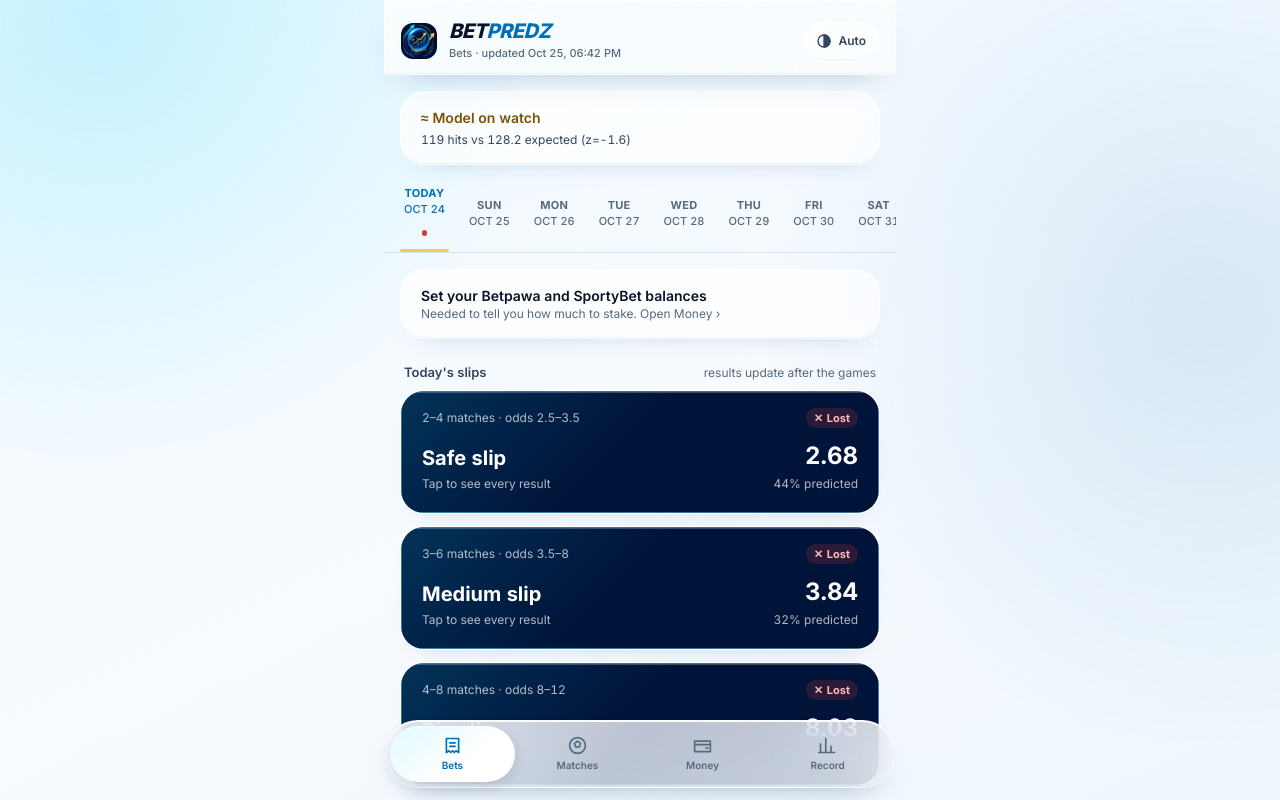
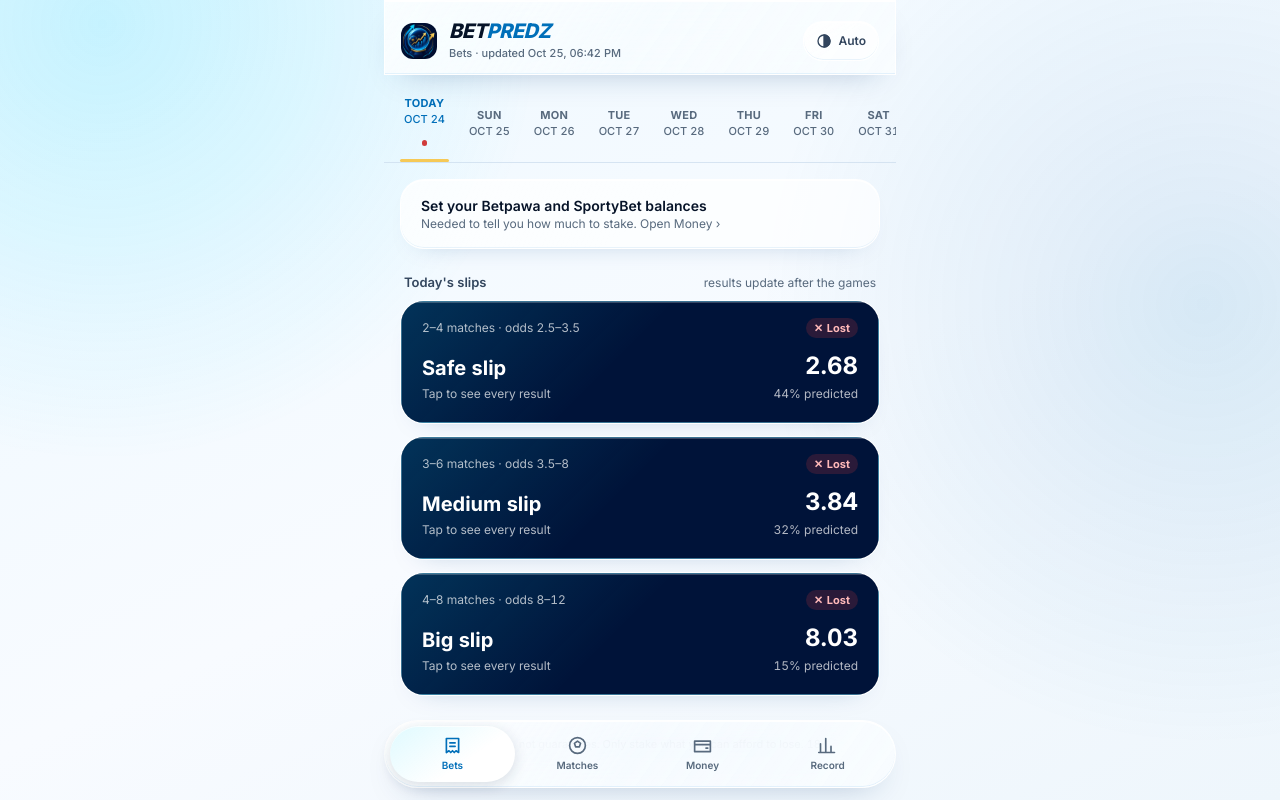
Before and after one commit to Lyzer10/betpred, a React (Vite) app in the folder web/: page / in a window 1280 px wide. Shown: the top 800 px of the page. Built offline with nearby package versions, Linux system fonts and the light colour scheme.

Commit message:
Bets: health banner only when stakes are halved
Co-Authored-By: Claude Opus 5.5 <noreply@anthropic.com>

```diff
--- a/web/src/views/Slips.tsx
+++ b/web/src/views/Slips.tsx
@@ -413,13 +413,12 @@ export function Slips({ data, ledger, day: selected, dates, schedule, markers, o
 
   return (
     <div>
-      {health && (health.status === "warning" || health.status === "watch") && (
-        <Card className={`mb-4 px-5 py-4 ${health.status === "warning" ? "bg-critical/10" : "bg-warning/15"}`}>
-          <div className={`text-sm font-semibold ${health.status === "warning" ? "text-critical-ink" : "text-warning-ink"}`}>
-            {health.status === "warning" ? "⚠ Model under review: stakes halved" : "≈ Model on watch"}
-          </div>
+      {/* Only when something needs action (stakes halved); "on watch" stays on the Record page. */}
+      {health?.status === "warning" && (
+        <Card className="mb-4 bg-critical/10 px-5 py-4">
+          <div className="text-sm font-semibold text-critical-ink">⚠ Model under review: stakes halved</div>
           <div className="mt-1 text-xs text-ink-2">
-            {health.checks.filter((c) => c.status === "warning" || c.status === "watch").map((c) => c.detail).join(" · ")}
+            {health.checks.filter((c) => c.status === "warning").map((c) => c.detail).join(" · ")}
           </div>
         </Card>
       )}
```
Also changed, not shown: 1 other file (tests, documents, lock files or other folders).
